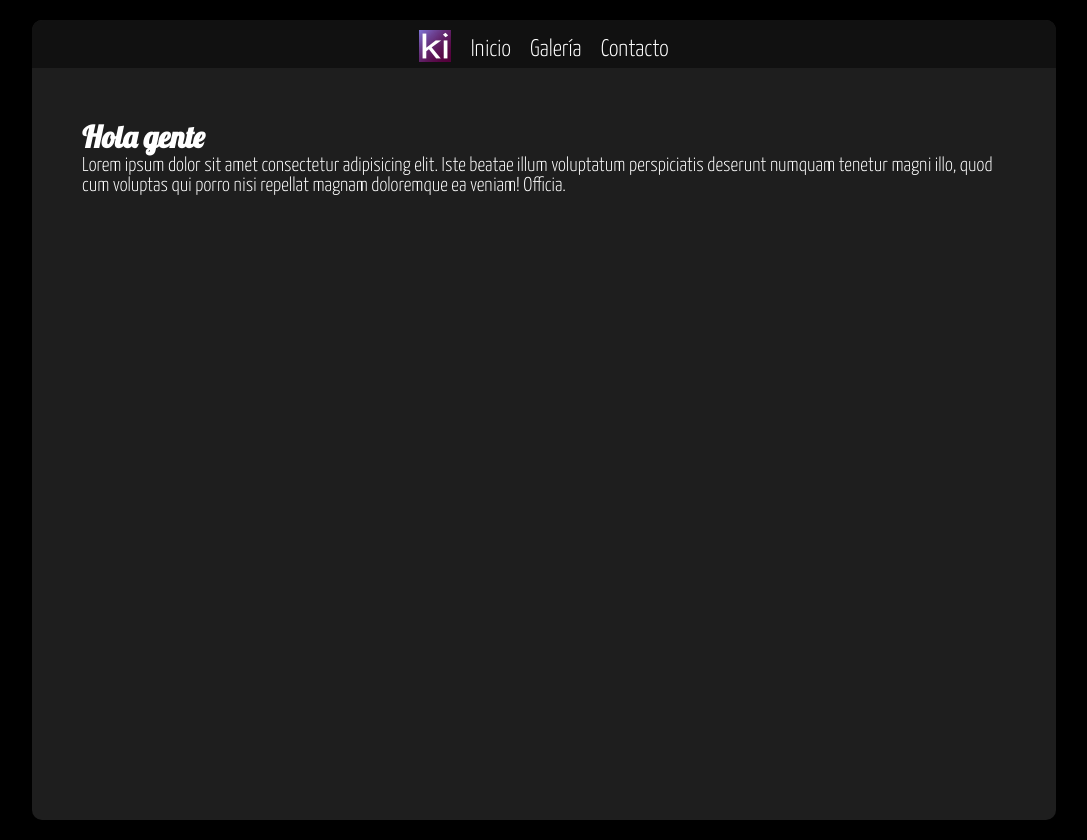
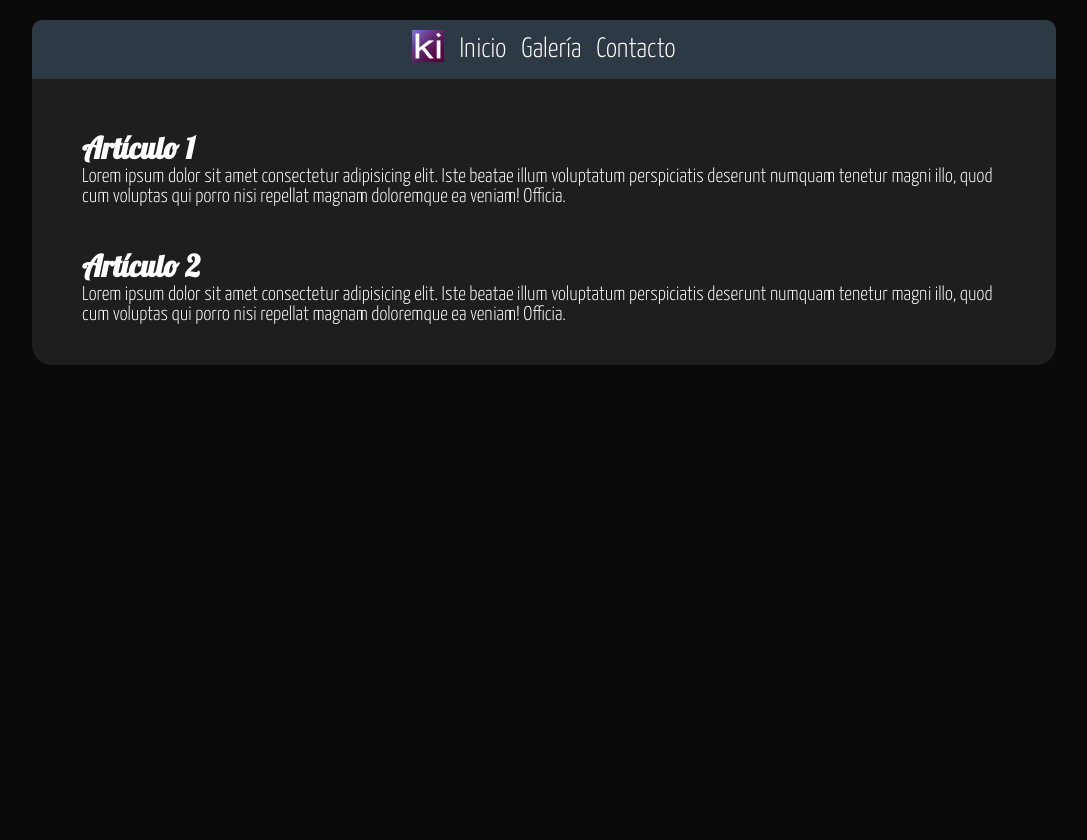
Before and after one commit to Giulidan/ejercicios_web, a plain HTML site: page ej2/index.html in a window 1280 px wide. Shown: the whole page, without its empty margins (96-1183 px from the left). After the commit the page ends 800 px from the top, so only its background shows below. Drawn offline with Linux system fonts and the light colour scheme.

Commit message:
Implementando flex

```diff
--- a/ej2/index.html
+++ b/ej2/index.html
@@ -10,7 +10,9 @@
   <body>
     <div class="main-container">
       <nav>
-        <img src="img/ki-32.png" alt="Logo" />
+        <div class="nav-img">
+          <img src="img/ki-32.png" alt="Logo" />
+        </div>
         <a href="">Inicio</a>
         <a href="">Galería</a>
         <a href="">Contacto</a>
@@ -18,11 +20,29 @@
 
       <main>
         <article>
-          <h1>Hola gente</h1>
-          <p>Lorem ipsum dolor sit amet consectetur adipisicing elit. Iste beatae illum voluptatum perspiciatis deserunt numquam tenetur magni illo, quod cum voluptas qui porro nisi repellat magnam doloremque ea veniam! Officia.</p>
+          <h1>Artículo 1</h1>
+          <p>
+            Lorem ipsum dolor sit amet consectetur adipisicing elit. Iste beatae
+            illum voluptatum perspiciatis deserunt numquam tenetur magni illo,
+            quod cum voluptas qui porro nisi repellat magnam doloremque ea
+            veniam! Officia.
+          </p>
+          <br />
+          <br />
+        </article>
+
+        <article>
+          <h1>Artículo 2</h1>
+          <p>
+            Lorem ipsum dolor sit amet consectetur adipisicing elit. Iste beatae
+            illum voluptatum perspiciatis deserunt numquam tenetur magni illo,
+            quod cum voluptas qui porro nisi repellat magnam doloremque ea
+            veniam! Officia.
+          </p>
+          <br />
+          <br />
         </article>
       </main>
-
     </div>
   </body>
 </html>
--- a/ej2/styles.css
+++ b/ej2/styles.css
@@ -1,13 +1,12 @@
 @import url("https://fonts.googleapis.com/css2?family=Lobster&family=Yanone+Kaffeesatz:wght@300&display=swap");
 
 html{
-  background-color: black;
+  background-color: rgb(10, 10, 10);
   font-size: 20px;
 }
 
 * {
   /* border: 1px solid red; */
-  /* background-color: #0a0a0a; */
   color: white;
   font-family: "Yanone Kaffeesatz", sans-serif;
   box-sizing: border-box;
@@ -16,9 +15,8 @@ html{
 }
 
 .main-container {
-  background-color: rgb(30, 30, 30) !important;
-  border-radius: 10px;
-  height: 100vh;
+  background-color: rgb(30, 30, 30);
+  border-radius: 20px;
   width: 80%;
   margin: 20px auto;
 }
@@ -28,22 +26,19 @@ h1 {
 }
 
 nav {
-  padding-top: 10px;
-  background-color: rgb(17, 17, 17);
+  display: flex;
+  justify-content: center;
+  padding: 10px 0;
+  background-color: rgb(46, 57, 70);
   border-top-right-radius: 10px;
   border-top-left-radius: 10px;
-  font-size: 1.2rem;
-  text-align: center;
+  font-size: 1.4rem;
 }
 
 nav a {
-  vertical-align: 6px;
-  background-color: transparent;
+  padding-top: 5px;
   margin-left: 15px;
-  display: inline;
   text-decoration: none;
-  transition: font-size 0.1s ease-out;
-
 }
 
 nav img:hover{
@@ -51,11 +46,6 @@ nav img:hover{
 
 }
 
-nav a:hover{
-  font-size: 1.4rem;
-  transition: font-size 0.1s ease-out;
-}
-
 main{
   margin: 50px;
 }
```
